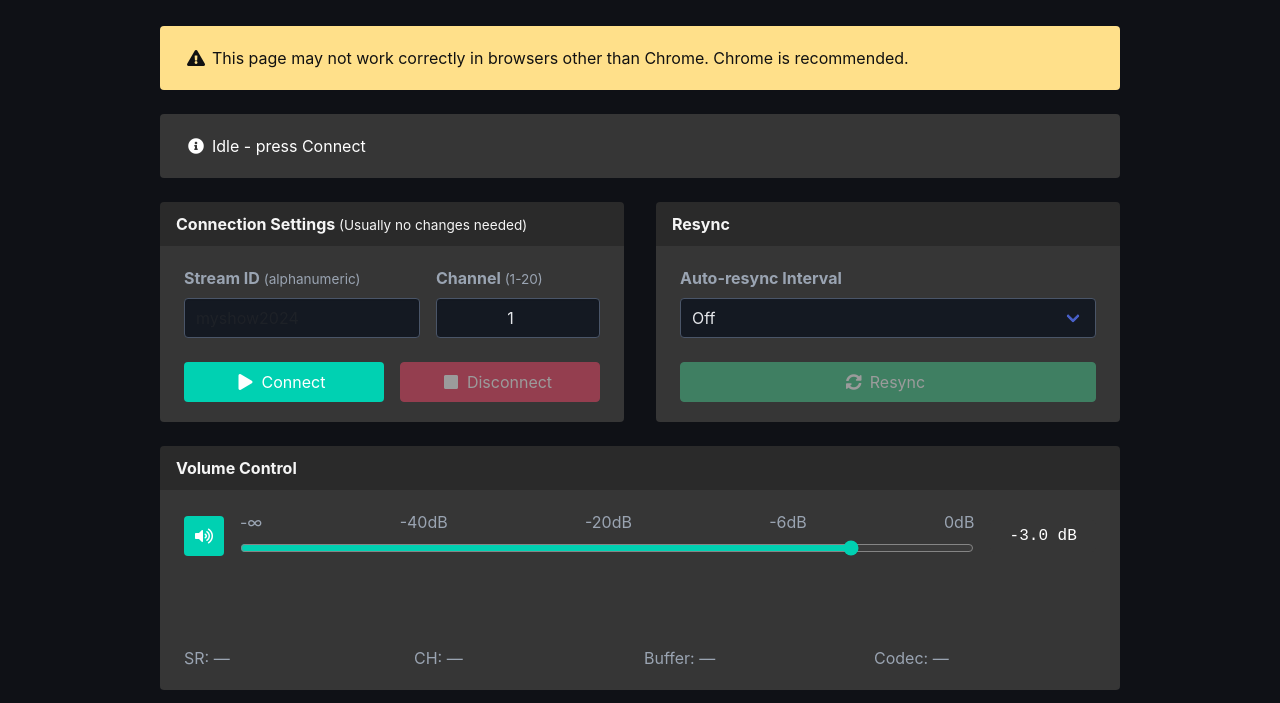
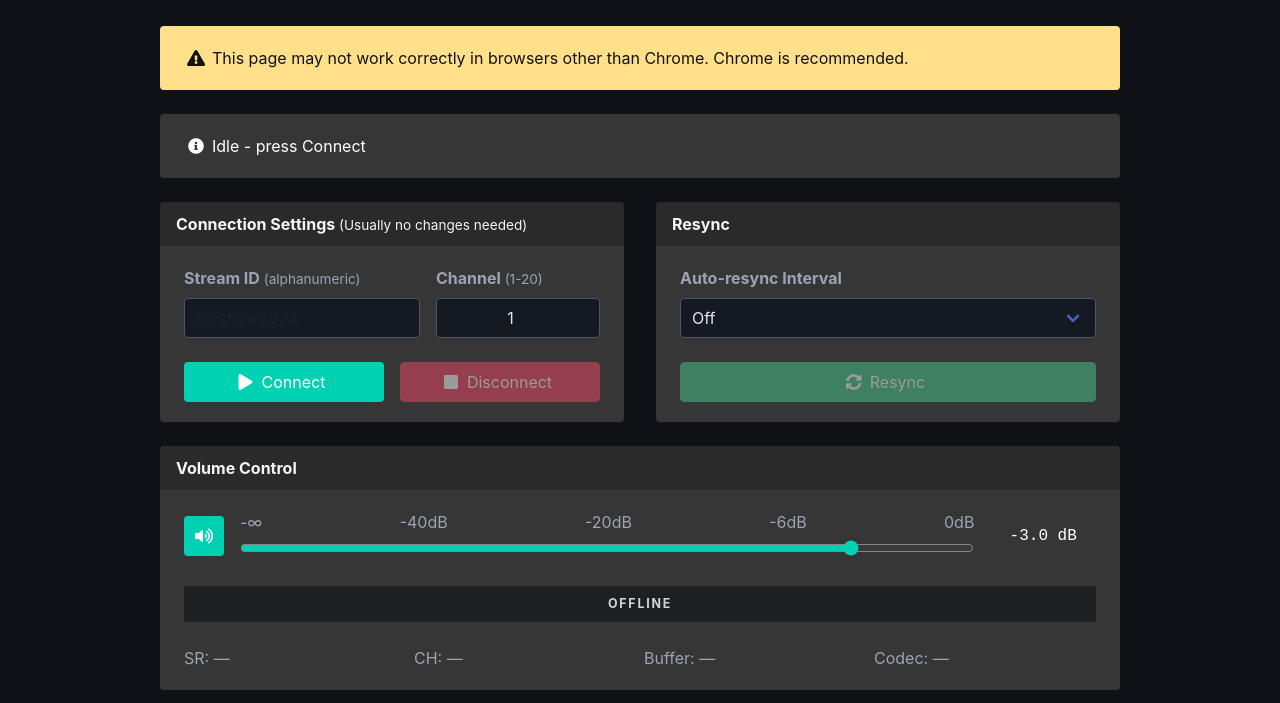
Before and after one commit to MZ1987Records/obs-delay-stream, a website built with Vite: page receiver/index.html in a window 1280 px wide. Shown: the part 74-777 px from the top of the page. Built offline with nearby package versions, Linux system fonts and the light colour scheme; files whose address does not match are found by name.

Commit message:
receiver: 未接続時のmeterにOFFLINEオーバーレイを表示

```diff
--- a/receiver/css/ui.css
+++ b/receiver/css/ui.css
@@ -5,6 +5,8 @@
   gap: 3px;
   height: 36px;
   align-items: flex-end;
+  position: relative;
+  overflow: hidden;
 }
 
 .bar {
@@ -12,6 +14,29 @@
   border-radius: 2px 2px 0 0;
   min-height: 2px;
   transition: height .04s;
+}
+
+.meter-wrap.is-offline::before {
+  content: '';
+  position: absolute;
+  inset: 0;
+  background: rgba(12, 14, 18, 0.58);
+  z-index: 2;
+}
+
+.meter-wrap.is-offline::after {
+  content: 'OFFLINE';
+  position: absolute;
+  inset: 0;
+  display: flex;
+  align-items: center;
+  justify-content: center;
+  font-size: 0.78rem;
+  letter-spacing: 0.14em;
+  font-weight: 700;
+  color: #d1d5db;
+  z-index: 3;
+  pointer-events: none;
 }
 
 #dbDisplay {
--- a/receiver/index.html
+++ b/receiver/index.html
@@ -173,7 +173,7 @@
           </div>
 
           <div class="block">
-            <div class="meter-wrap" id="meter"></div>
+            <div class="meter-wrap is-offline" id="meter"></div>
           </div>
 
           <div class="columns is-mobile is-multiline is-variable is-1 has-text-grey">
--- a/receiver/src/receiver.ts
+++ b/receiver/src/receiver.ts
@@ -31,6 +31,7 @@ import {
   showMeasuring,
   showLatencyResult,
   showApplied,
+  setMeterOffline,
   updateMemoDisplay,
   getChRangeText,
 } from './ui';
@@ -120,6 +121,7 @@ bus.on('ws:open', ({ url }) => {
   syncBtn.disabled = false;
   enableSyncOptions(true);
   latencyCard.classList.add('has-background-info-light');
+  setMeterOffline(false);
 });
 
 bus.on('ws:close', ({ code, reason, cause }) => {
--- a/receiver/src/ui.ts
+++ b/receiver/src/ui.ts
@@ -26,6 +26,7 @@ import {
   syncBtn,
   syncBtnLabel,
   syncIntervalSelect,
+  meterEl,
 } from './elements';
 import { t, tr } from './i18n';
 import { getOptionalElement, h } from './dom';
@@ -250,6 +251,10 @@ export function setInputsEnabled(enabled: boolean): void {
   chInput.disabled = !enabled;
 }
 
+export function setMeterOffline(offline: boolean): void {
+  meterEl.classList.toggle('is-offline', offline);
+}
+
 export function setDisconnectedUi(): void {
   connectBtn.disabled = false;
   stopBtn.disabled = true;
@@ -258,6 +263,7 @@ export function setDisconnectedUi(): void {
   latencyCard.classList.remove('has-background-info-light');
   setInputsEnabled(true);
   setCodecLabel('—');
+  setMeterOffline(true);
 }
 
 // ============================================================
```
